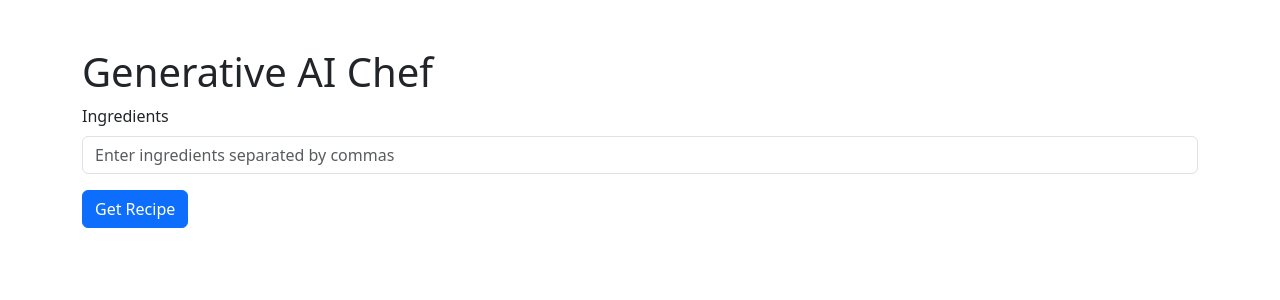
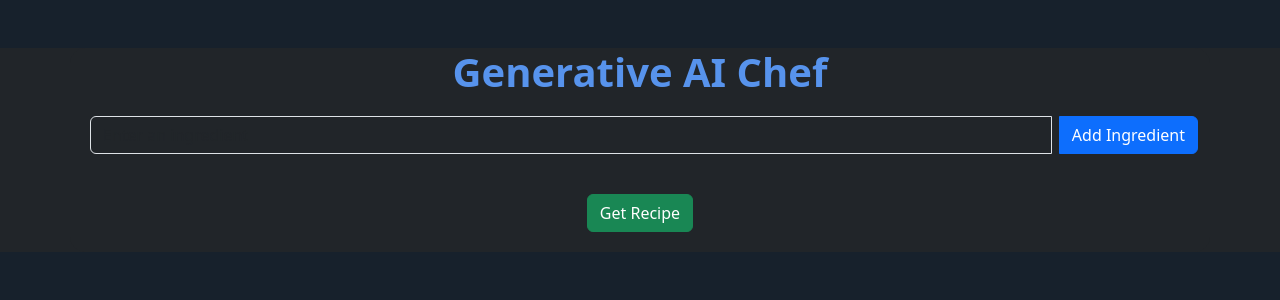
Before and after one commit to Zaimr49/AI-Chef-Assistant, a React (Create React App) app in the folder generative-chef-frontend/: page / in a window 1280 px wide. Shown: the top 300 px of the page. Built offline with nearby package versions, Linux system fonts and the light colour scheme.

Commit message:
styling updated!

```diff
--- a/generative-chef-frontend/package.json
+++ b/generative-chef-frontend/package.json
@@ -9,6 +9,7 @@
     "axios": "^1.6.8",
     "bootstrap": "^5.3.3",
     "react": "^18.2.0",
+    "react-bootstrap": "^2.10.2",
     "react-dom": "^18.2.0",
     "react-scripts": "5.0.1",
     "web-vitals": "^2.1.4"
--- a/generative-chef-frontend/src/App.js
+++ b/generative-chef-frontend/src/App.js
@@ -1,24 +1,44 @@
 import React, { useState } from 'react';
 import axios from 'axios';
+import { Container, Form, Button, InputGroup, FormControl, ListGroup, Spinner } from 'react-bootstrap';
 import 'bootstrap/dist/css/bootstrap.min.css';
 import RecipeSteps from './RecipeSteps';
 
 function App() {
-  const [ingredients, setIngredients] = useState('');
+  const [ingredients, setIngredients] = useState([]);
+  const [newIngredient, setNewIngredient] = useState('');
   const [steps, setSteps] = useState([]);
   const [loading, setLoading] = useState(false);
 
-  const handleInputChange = (event) => {
-    setIngredients(event.target.value);
+  const handleIngredientChange = (event) => {
+    setNewIngredient(event.target.value);
+  };
+
+  const addIngredient = () => {
+    if (newIngredient) {
+      setIngredients(prev => [...prev, newIngredient]);
+      setNewIngredient('');
+    }
+  };
+
+  const removeIngredient = (index) => {
+    setIngredients(prev => prev.filter((_, i) => i !== index));
   };
 
   const handleSubmit = async (event) => {
+    // check if there are ingredients
+    if (ingredients.length === 0) {
+      alert('Please enter at least one ingredient');
+      return;
+    }
     event.preventDefault();
     setLoading(true);
     try {
-      const backend_url = "localhost:3000/generate"
-      const response = await axios.post(backend_url, { ingredients });
-      setSteps(response.data);
+      const ingredientsString = ingredients.join(', ');
+      const backend_url = "http://localhost:3000/generate";
+      // const response = await axios.post(backend_url, { ingredients: ingredientsString });
+      // setSteps(response.data);
+      setSteps(['jam','egg']);
       // setSteps(['season chops with salt and pepper', 'heat oil in large saute pan over medium-high heat']);
       setLoading(false);
     } catch (error) {
@@ -28,26 +48,43 @@ function App() {
   };
 
   return (
-    <div className="container mt-5">
-      <h1>Generative AI Chef</h1>
-      <form onSubmit={handleSubmit}>
-        <div className="mb-3">
-          <label htmlFor="ingredientsInput" className="form-label">Ingredients</label>
-          <input
-            type="text"
-            className="form-control"
-            id="ingredientsInput"
-            value={ingredients}
-            onChange={handleInputChange}
-            placeholder="Enter ingredients separated by commas"
-          />
-        </div>
-        <button type="submit" className="btn btn-primary">Get Recipe</button>
-      </form>
+    <Container className="mt-5 bg-dark text-white" style={{ paddingBottom: '20px', borderRadius: '15px' }}>
+      <h1 className="text-center header-title">
+  Generative AI Chef
+</h1>
 
-      {loading && <p>Loading...</p>}
+
+      <InputGroup className="mb-3">
+        <FormControl
+          placeholder="Enter an ingredient"
+          aria-label="Enter an ingredient"
+          aria-describedby="basic-addon2"
+          value={newIngredient}
+          onChange={handleIngredientChange}
+          className='bg-dark text-white mx-2'
+        />
+        <Button variant="primary" onClick={addIngredient}>
+          Add Ingredient
+        </Button>
+      </InputGroup>
+      <ListGroup>
+        {ingredients.length > 0 && <h2>Ingredients</h2>}
+        {ingredients.map((ingredient, index) => (
+          <ListGroup.Item key={index} className="d-flex justify-content-between align-items-center bg-dark text-white">
+            {ingredient}
+            <Button variant="danger" size="sm" onClick={() => removeIngredient(index)}>
+              Remove
+            </Button>
+          </ListGroup.Item>
+        ))}
+      </ListGroup>
+      <div className="text-center mt-4">
+        <Button variant="success" onClick={handleSubmit} disabled={loading}>
+          {loading ? <Spinner as="span" aanimation="border" variant="primary" size="sm" role="status" aria-hidden="true" /> : "Get Recipe"}
+        </Button>
+      </div>
       <RecipeSteps steps={steps} />
-    </div>
+    </Container>
   );
 }
 
--- a/generative-chef-frontend/src/RecipeSteps.js
+++ b/generative-chef-frontend/src/RecipeSteps.js
@@ -1,5 +1,6 @@
 import React, { useEffect, useState } from 'react';
 import axios from 'axios';
+import { Spinner } from 'react-bootstrap';
 
 function RecipeSteps({ steps }) {
   const [images, setImages] = useState(new Array(steps.length).fill(null));
@@ -44,19 +45,26 @@ function RecipeSteps({ steps }) {
       }
     };
 
-    fetchImages();
+    // there are steps only then fetch images
+    if (steps.length > 0)
+      {
+        fetchImages();
+      }
   }, [steps, retryCount]); // Retry when steps change or retry count increases
 
   return (
     <div>
       {steps.length > 0 && <h2>Recipe Steps</h2>}
       {steps.map((step, index) => (
-        <div key={index} className="card mt-3">
+        <div key={index} className="card mt-3 bg-dark text-white border border-primary">
           <div className="card-body">
             <h5 className="card-title">Step {index + 1}</h5>
             <p className="card-text">{step}</p>
             {loading ? (
-              <p>Loading image...</p>
+              <>
+              <p>Loading Image</p>
+              <Spinner animation="border" variant="primary" />
+              </>
             ) : (
               <>
                 <img src={images[index] || 'placeholder-image-url'} alt={`Visualization for step ${index + 1}`} className="img-fluid" />
--- a/generative-chef-frontend/src/index.css
+++ b/generative-chef-frontend/src/index.css
@@ -11,3 +11,21 @@ code {
   font-family: source-code-pro, Menlo, Monaco, Consolas, 'Courier New',
     monospace;
 }
+
+body {
+  background-color: #17212c;
+  color: #ffffff;
+}
+
+html {
+  height: 100%;
+  background-color: #17212c;
+}
+
+.header-title {
+  color: #5793ec;
+  font-size: 2.5rem;
+  font-weight: bold;
+  margin-top: 20px;
+  margin-bottom: 20px;
+}
--- a/generative-chef-frontend/src/index.js
+++ b/generative-chef-frontend/src/index.js
@@ -4,11 +4,13 @@ import './index.css';
 import App from './App';
 import reportWebVitals from './reportWebVitals';
 import 'bootstrap/dist/css/bootstrap.min.css';
-
 const root = ReactDOM.createRoot(document.getElementById('root'));
 root.render(
   <React.StrictMode>
+    <div className="bg-dark text-white">
+
     <App />
+    </div>
   </React.StrictMode>
 );
 
```
Also changed, not shown: generative-chef-frontend/src/t.js (added, +54 -0 lines), 1 other file (tests, documents, lock files or other folders).
